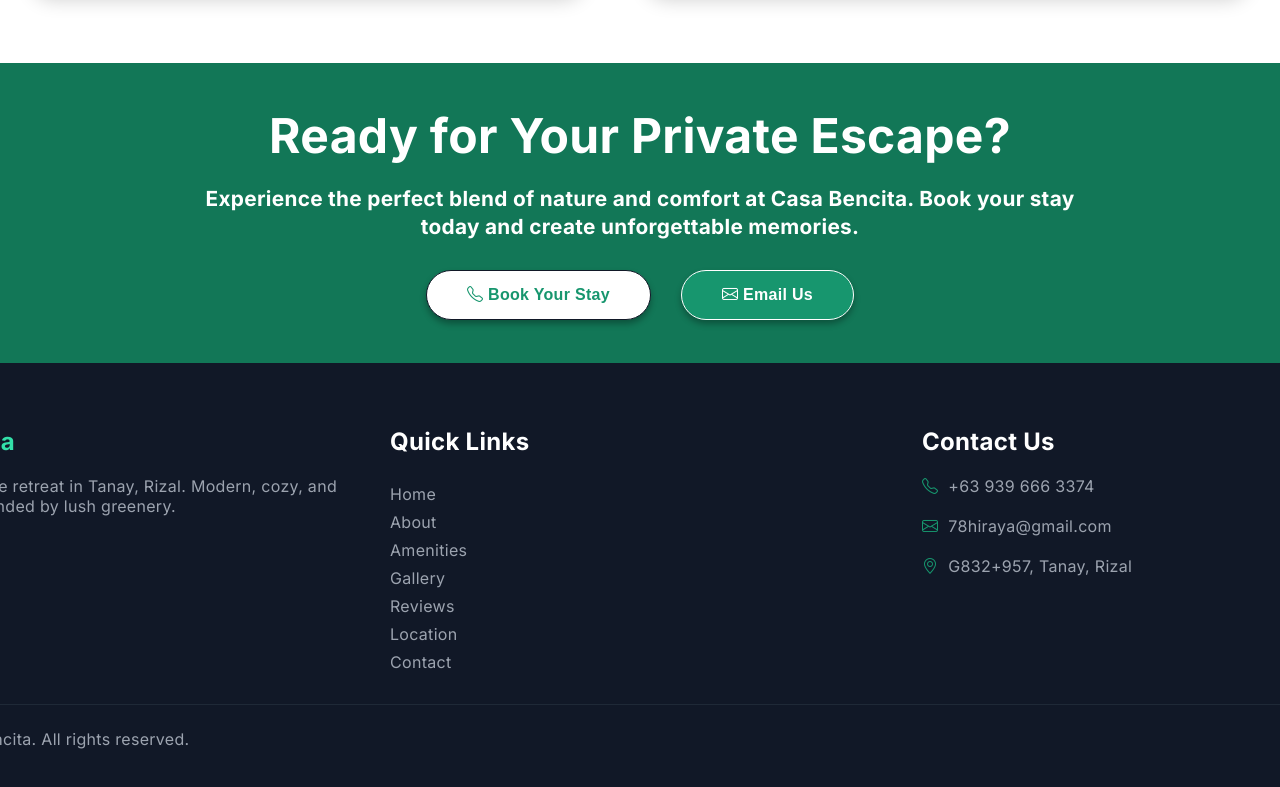
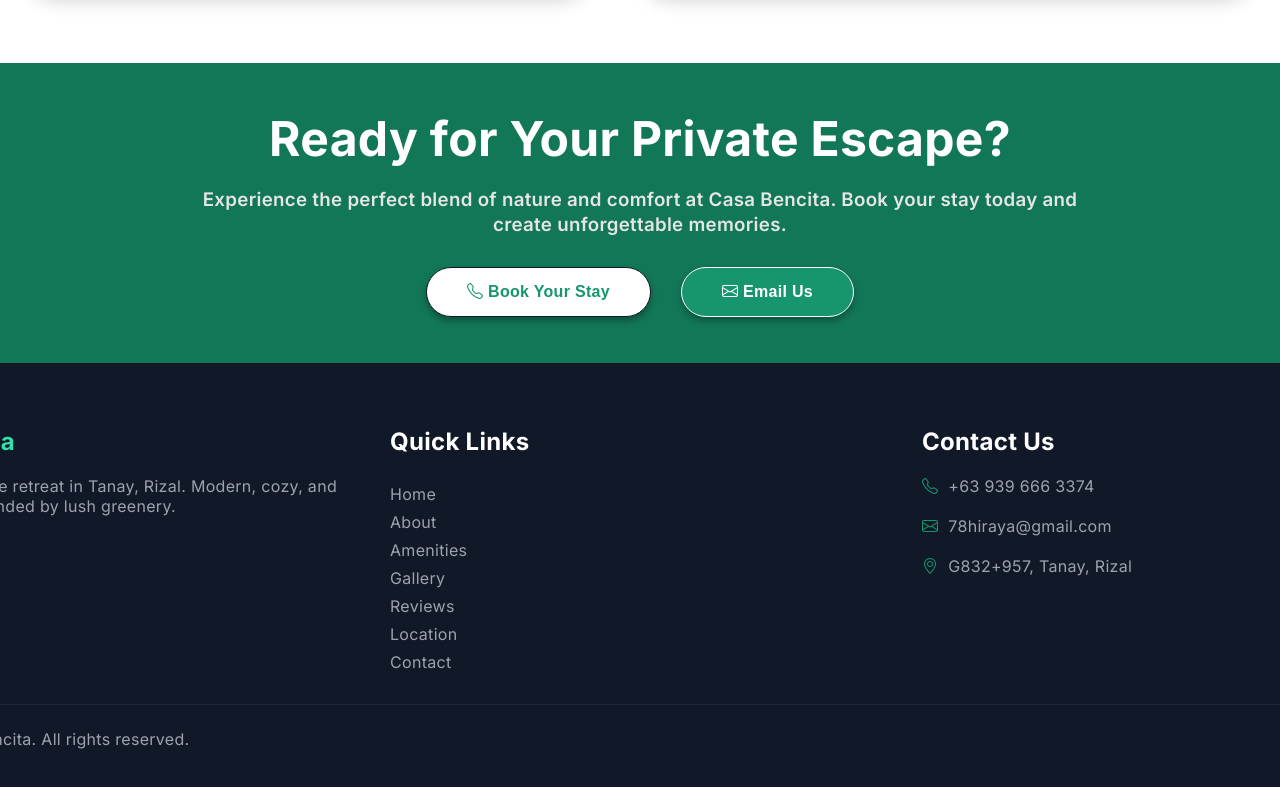
Before and after one commit to emdigemini/frontend-casa-bencita, a React (Vite) app in the folder frontend/: page / in a window 1280 px wide. Shown: the part 7174-7961 px from the top of the page. Built offline with nearby package versions, Linux system fonts and the light colour scheme.

Commit message:
Enhance h3 styling in PreFooter for improved readability and consistency

```diff
--- a/frontend/src/styles/_footer.scss
+++ b/frontend/src/styles/_footer.scss
@@ -14,8 +14,8 @@
   }
 
   h3 {
-    font-size: 1.3rem;
-    color: $white;
+    font-weight: 600;
+    color: darken($white, 10%);
     min-width: 450px;
     max-width: 900px;
     line-height: 1.3;
```
